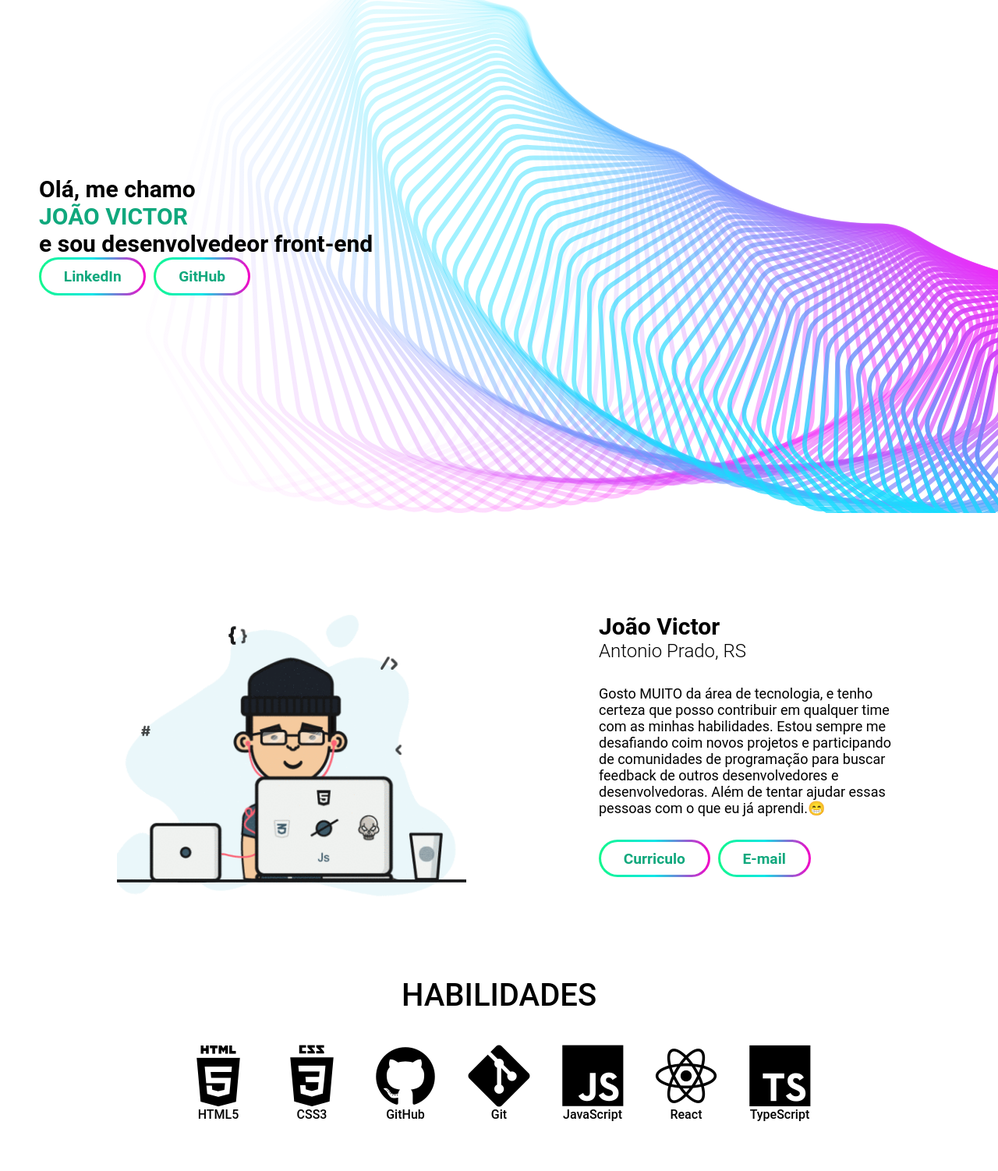
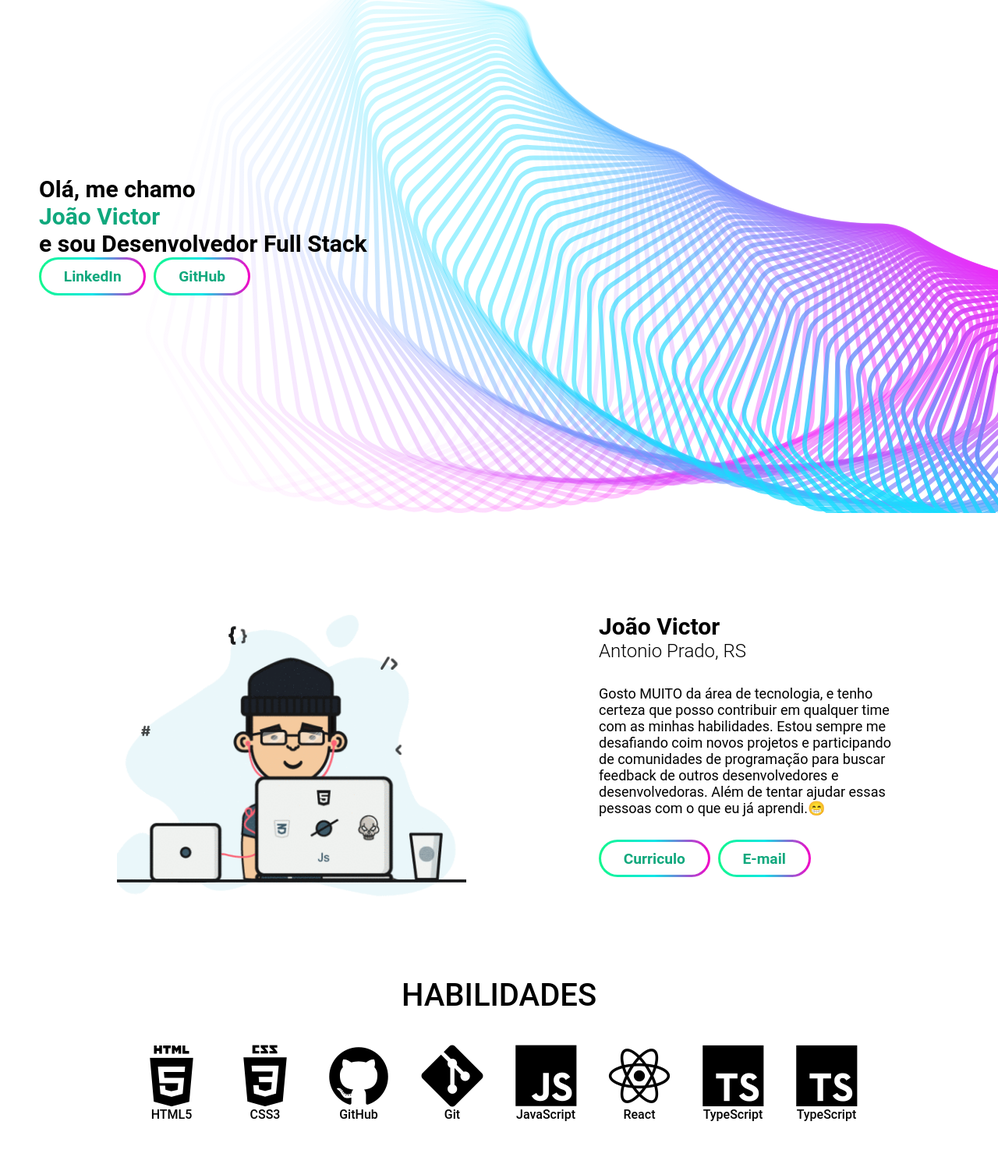
Before and after one commit to Joao-VictorCm/Portfolio-fullstack, a plain HTML site: page index.html in a window 1280 px wide. Shown: the part 129-1631 px from the top of the page at 78% size. Drawn offline with nearby package versions, Linux system fonts and the light colour scheme.

Commit message:
atualizando portfolio

```diff
--- a/index.html
+++ b/index.html
@@ -56,7 +56,7 @@
     <section class="hero" id="about">
         <h2>Olá, me chamo</h2>
         <h2 class="name">João Victor </h2>
-        <h2>e sou desenvolvedeor front-end</h2>
+        <h2>e sou Desenvolvedor Full Stack</h2>
         <div class="box-btn">
             <a href="https://www.linkedin.com/in/joao-victor-dev-frontend/" target="_blank"
                 class="botao-gradient">LinkedIn</a>
@@ -139,6 +139,13 @@
                     </div>
                     <h3>TypeScript</h3>
                 </div>
+                <div class="informacoes ">
+                    <div class="logo">
+                        <i class="devicon-typescript-plain" id="typescript"></i>
+                    </div>
+                    <h3>TypeScript</h3>
+                </div>
+
             </div>
     </section>
 
--- a/src/css/hero.css
+++ b/src/css/hero.css
@@ -18,7 +18,7 @@
 
 .name{
     color: #10a87d;
-    text-transform: uppercase;
+    font-size: 700;
 }
 
 .hero::after {
@@ -51,9 +51,8 @@
     text-decoration: none;
     color: #10a87d;
     padding: 0.5em 1.5em;
-    cursor: pointer;
+    transition: 0.3s ease-in-out;
 }
-
 
 @-webkit-keyframes downarrow {
     0% {
```
